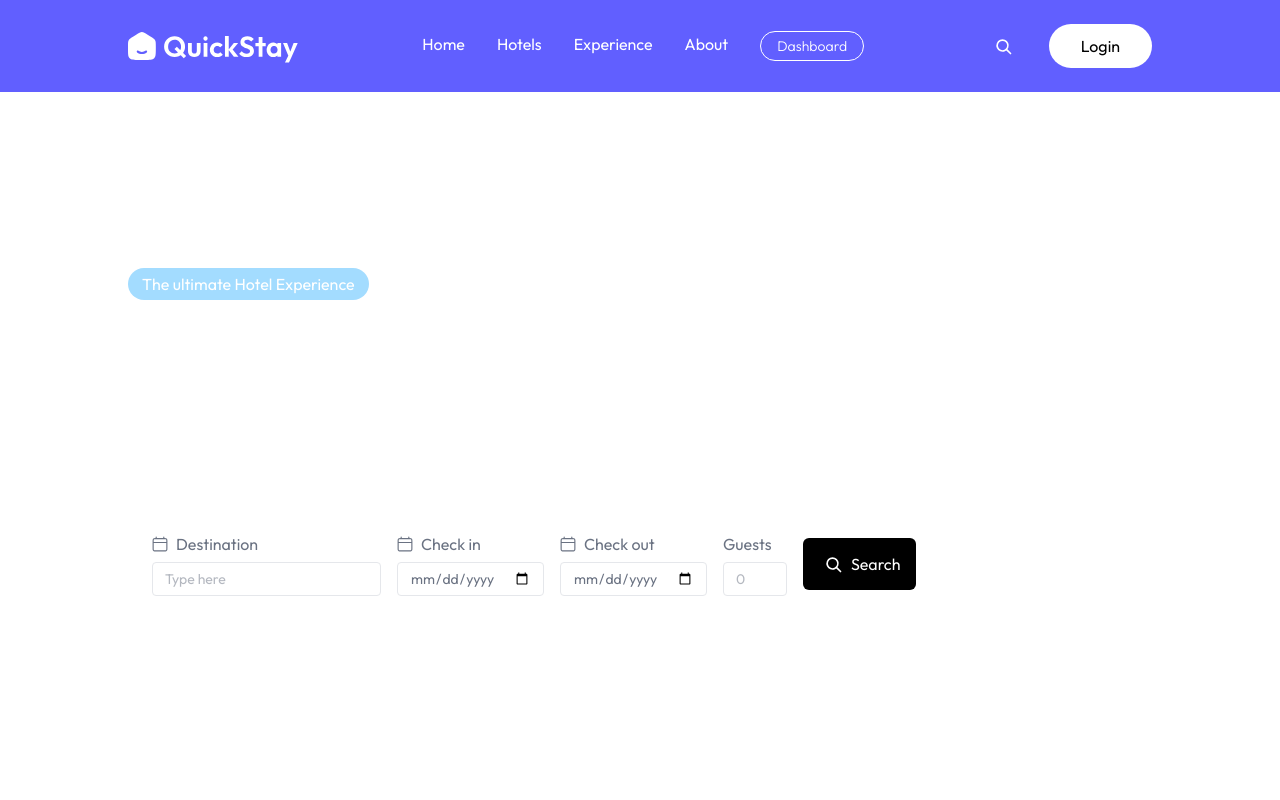
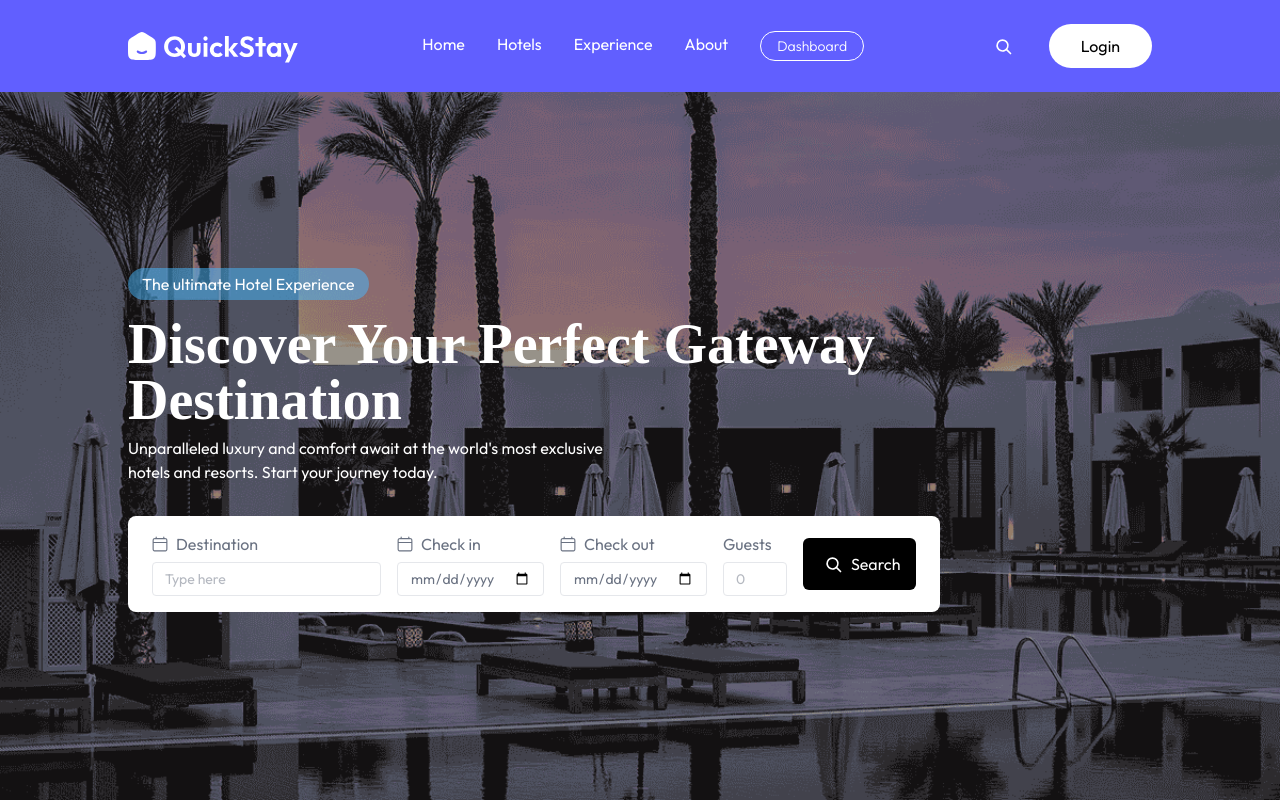
Before and after one commit to Shivam040903/Hotel-Booking, a React (Vite) app in the folder client/: page / in a window 1280 px wide. Built offline with nearby package versions, Linux system fonts and the light colour scheme; a web font is replaced by a local one.

Commit message:
in herosec bg url changed

```diff
--- a/client/src/component/HeroSec.jsx
+++ b/client/src/component/HeroSec.jsx
@@ -1,9 +1,10 @@
 import React from 'react'
 import { assets, cities } from "../assets/assets";
+import heroImage from '../assets/heroImage.png';
 
 const HeroSec = () => {
   return (
-      <div className='flex flex-col items-start justify-center px-6 md:px-16 lg:px-24 xl:px-32 text-white bg-[url("src/assets/heroImage.png")] bg-no-repeat bg-cover bg-center h-screen'>
+      <div className='flex flex-col items-start justify-center px-6 md:px-16 lg:px-24 xl:px-32 text-white  bg-no-repeat bg-cover bg-center h-screen' style={{ backgroundImage: `url(${heroImage})` }}>
         <p className="bg-[#49B9FF]/50 px-3.5 py-1 rounded-full mt-20">
           The ultimate Hotel Experience
         </p>
```
